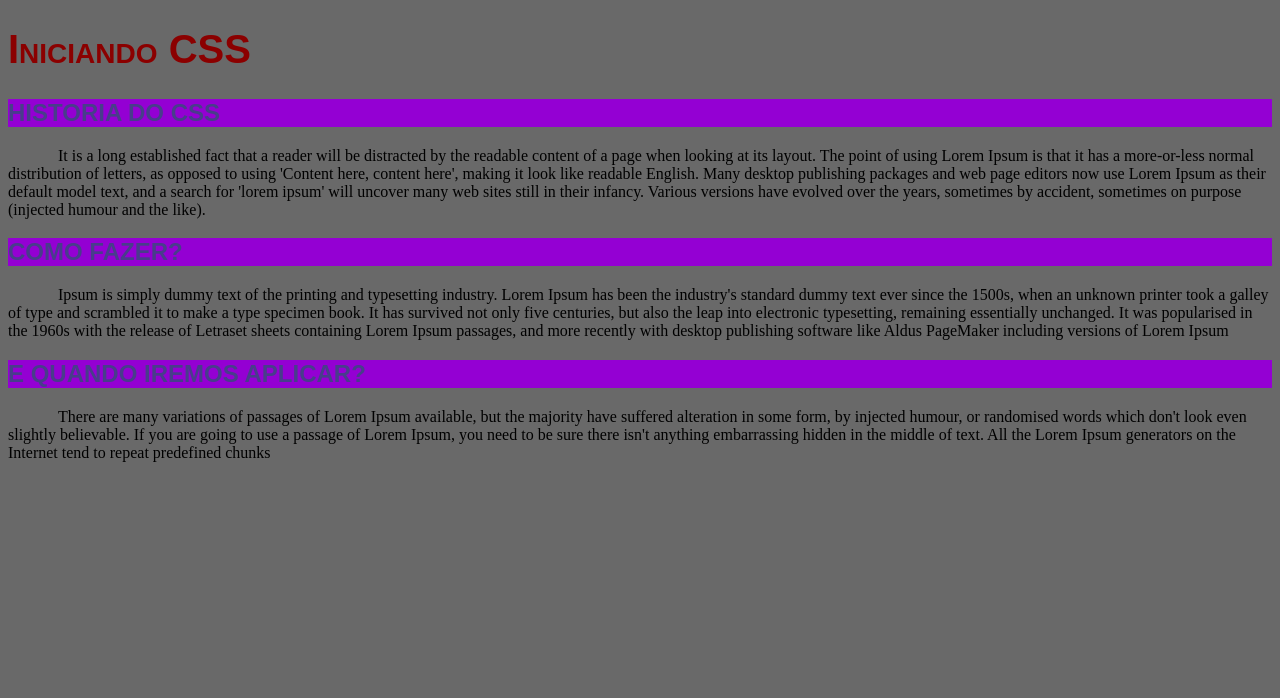
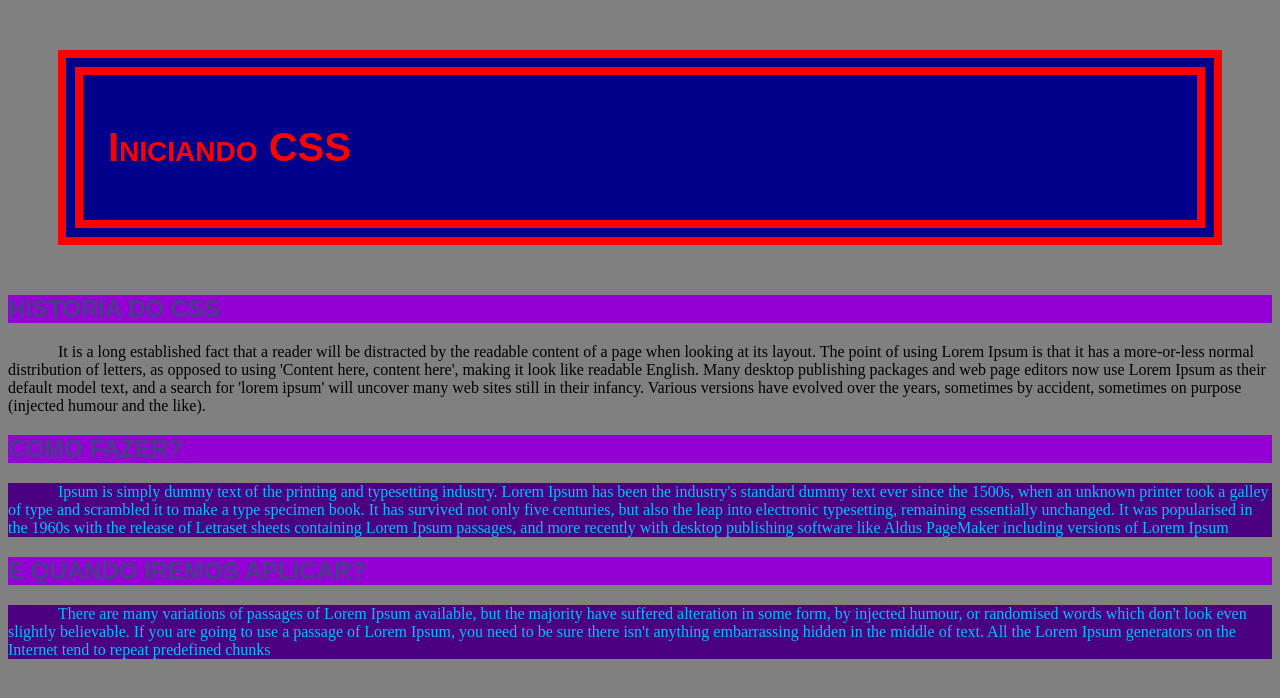
Before and after one commit to Kevisrocks/html-exercices, a plain HTML site: page aula/starting css.html in a window 1280 px wide. Drawn offline with Linux system fonts and the light colour scheme.

Commit message:
aula atualizada com novas funções de css

```diff
--- a/aula/starting css.html
+++ b/aula/starting css.html
@@ -11,7 +11,7 @@
     <style>
 
         body{
-            background-color: dimgrey;
+            background: grey
         }
 
 
@@ -20,7 +20,21 @@
             font-size: 40px;
             font-style: normal;
             font-variant: small-caps;
-            color: darkred;}
+            color: red;
+            margin-left: 50px;
+            margin-right: 50px;
+            margin-top: 50px;
+            margin-bottom: 50px;
+            background-color: darkblue;
+            padding-left: 25px;
+            padding-bottom: 50px;
+            padding-right: 25px;
+            padding-top: 50px;
+            border-color: red;
+            border-style: double;
+            border-width: 25px;
+
+            }
             p{
                 font-variant: normal;
                 text-align: normal;
@@ -34,6 +48,11 @@
             color: darkslateblue;
             background-color: darkviolet;
         }
+
+        .destaque{
+            color: deepskyblue;
+            background-color: indigo;
+        }
     </style>
 </head>
 <body>
@@ -43,10 +62,10 @@
       <p>It is a long established fact that a reader will be distracted by the readable content of a page when looking at its layout. The point of using Lorem Ipsum is that it has a more-or-less normal distribution of letters, as opposed to using 'Content here, content here', making it look like readable English. Many desktop publishing packages and web page editors now use Lorem Ipsum as their default model text, and a search for 'lorem ipsum' will uncover many web sites still in their infancy. Various versions have evolved over the years, sometimes by accident, sometimes on purpose (injected humour and the like).</p>
 
     <h2>Como fazer?</h2>
-      <p>Ipsum is simply dummy text of the printing and typesetting industry. Lorem Ipsum has been the industry's standard dummy text ever since the 1500s, when an unknown printer took a galley of type and scrambled it to make a type specimen book. It has survived not only five centuries, but also the leap into electronic typesetting, remaining essentially unchanged. It was popularised in the 1960s with the release of Letraset sheets containing Lorem Ipsum passages, and more recently with desktop publishing software like Aldus PageMaker including versions of Lorem Ipsum</p>
+      <p class="destaque">Ipsum is simply dummy text of the printing and typesetting industry. Lorem Ipsum has been the industry's standard dummy text ever since the 1500s, when an unknown printer took a galley of type and scrambled it to make a type specimen book. It has survived not only five centuries, but also the leap into electronic typesetting, remaining essentially unchanged. It was popularised in the 1960s with the release of Letraset sheets containing Lorem Ipsum passages, and more recently with desktop publishing software like Aldus PageMaker including versions of Lorem Ipsum</p>
 
       <h2>E quando iremos aplicar?</h2>
-        <p>There are many variations of passages of Lorem Ipsum available, but the majority have suffered alteration in some form, by injected humour, or randomised words which don't look even slightly believable. If you are going to use a passage of Lorem Ipsum, you need to be sure there isn't anything embarrassing hidden in the middle of text. All the Lorem Ipsum generators on the Internet tend to repeat predefined chunks</p>
+        <p class="destaque">There are many variations of passages of Lorem Ipsum available, but the majority have suffered alteration in some form, by injected humour, or randomised words which don't look even slightly believable. If you are going to use a passage of Lorem Ipsum, you need to be sure there isn't anything embarrassing hidden in the middle of text. All the Lorem Ipsum generators on the Internet tend to repeat predefined chunks</p>
 
 </body>
 </html>
```
